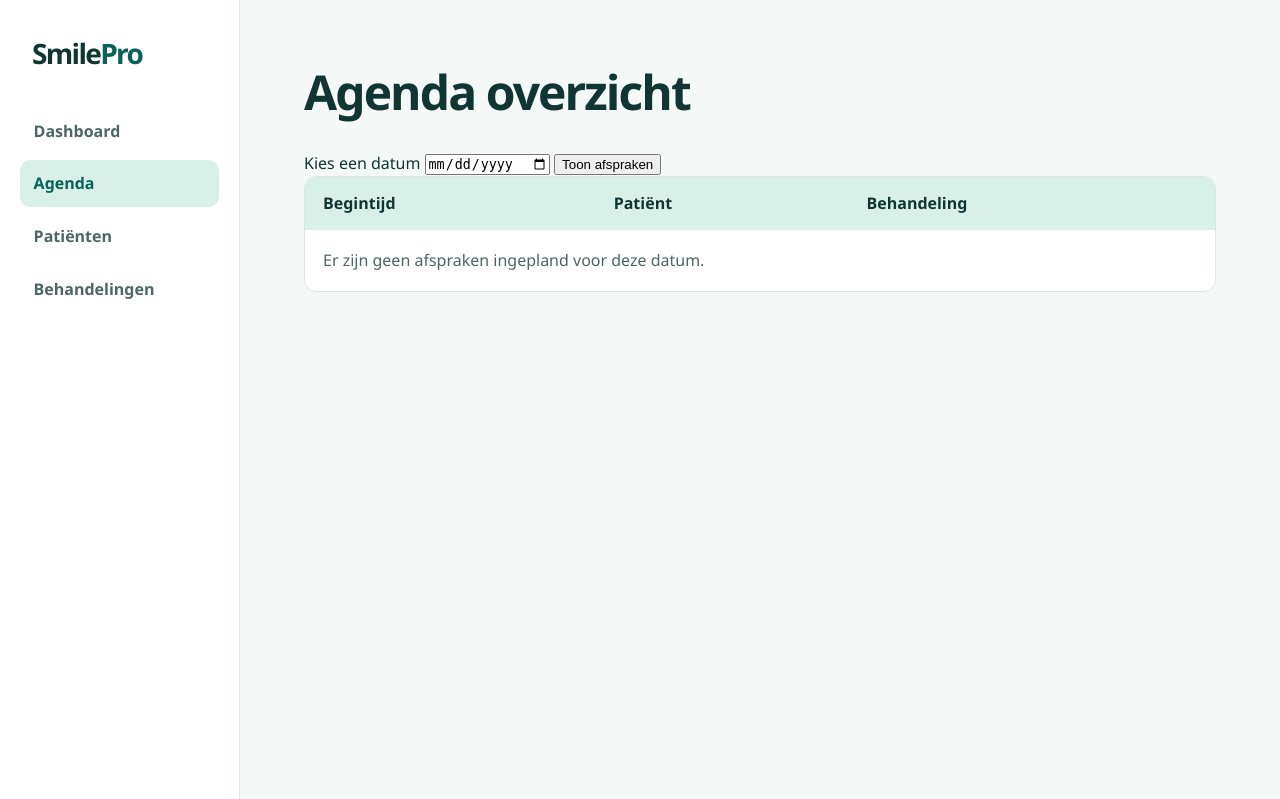
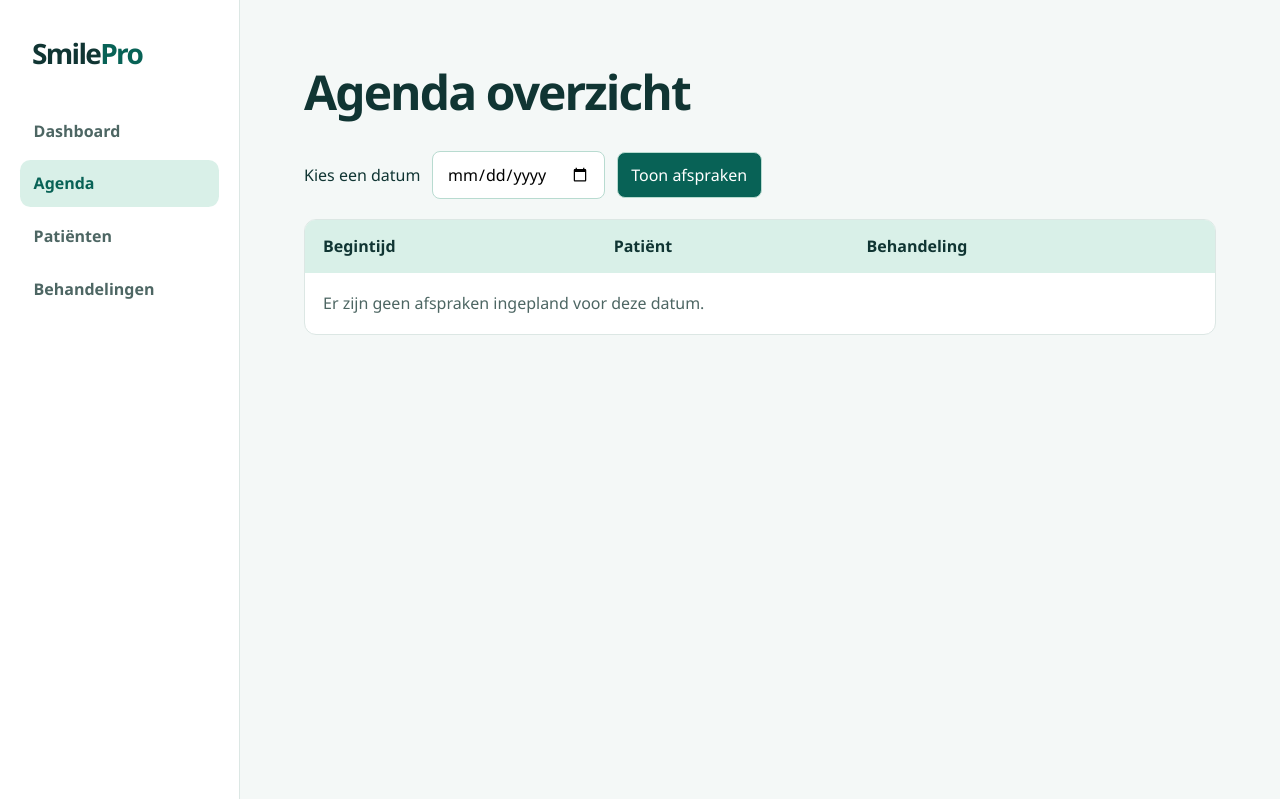
Before and after one commit to aliahaki/SmilePro, a Laravel app: template resources/views/agenda/index.blade.php in a window 1280 px wide. Shown: the top 799 px of the page. Run offline with Laravel 12, Linux system fonts and the light colour scheme; the template is opened without the code that fills it, so the values that code supplies are empty.

Commit message:
Css voor agenda overzicht toegevoegd.

```diff
--- a/public/css/dashboard.css
+++ b/public/css/dashboard.css
@@ -246,3 +246,25 @@ a:focus-visible {
     outline: 2px solid #086256;
     outline-offset: 3px;
 }
+
+.agenda-filter {
+    display: flex;
+    flex-wrap: wrap;
+    align-items: center;
+    gap: .75rem;
+    margin-bottom: 1.25rem;
+}
+
+.agenda-filter input,
+.agenda-filter button {
+    padding: .6rem .85rem;
+    border: 1px solid #b8dbd0;
+    border-radius: 8px;
+    font: inherit;
+}
+
+.agenda-filter button {
+    background: #086256;
+    color: #fff;
+    cursor: pointer;
+}
```
